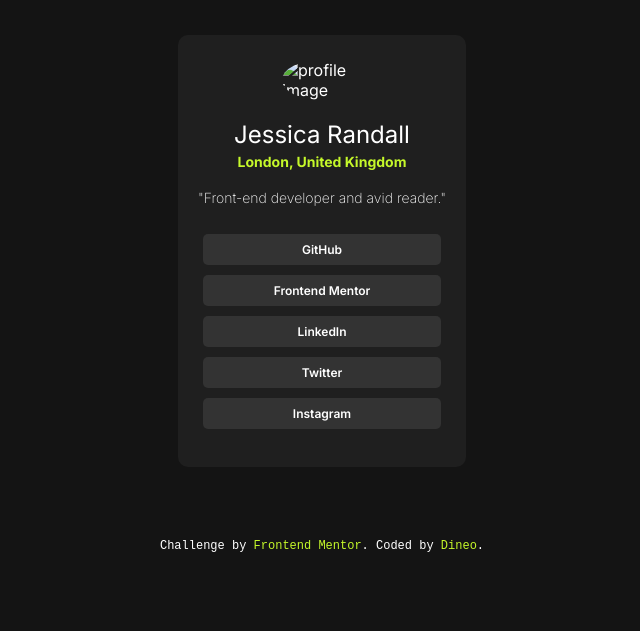
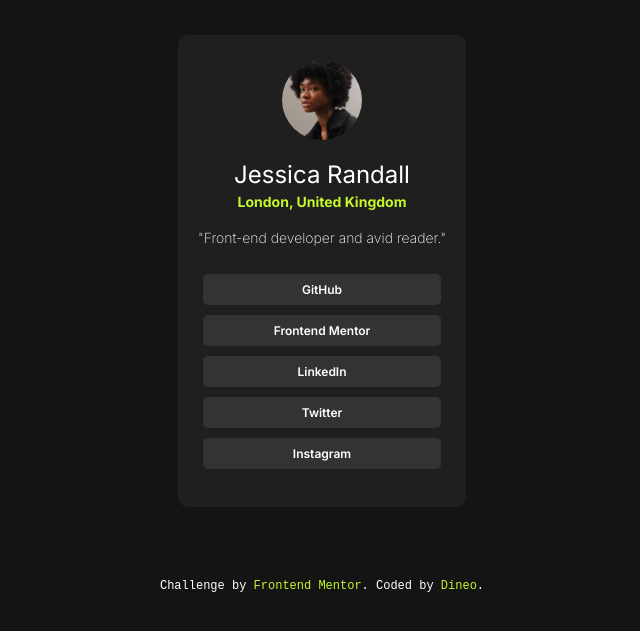
Before and after one commit to dineo-matla/Socials, a plain HTML site: page index.html in a window 1280 px wide. Shown: the part 125-756 px from the top of the page, without its empty margins (318-958 px from the left). Drawn offline with Linux system fonts and the light colour scheme.

Commit message:
Updated image file path for deployment purposes

```diff
--- a/index.html
+++ b/index.html
@@ -22,8 +22,13 @@
   <body>
     <div class="container">
       <div>
+        <!-- <img
+          src="../social-links-profile-main/assets/images/avatar-jessica.jpeg"
+          class="header-img"
+          alt="profile image"
+        />-->
         <img
-          src="../social-links-profile-main/assets/images/avatar-jessica.jpeg"
+          src="/assets/images/avatar-jessica.jpeg"
           class="header-img"
           alt="profile image"
         />
```
